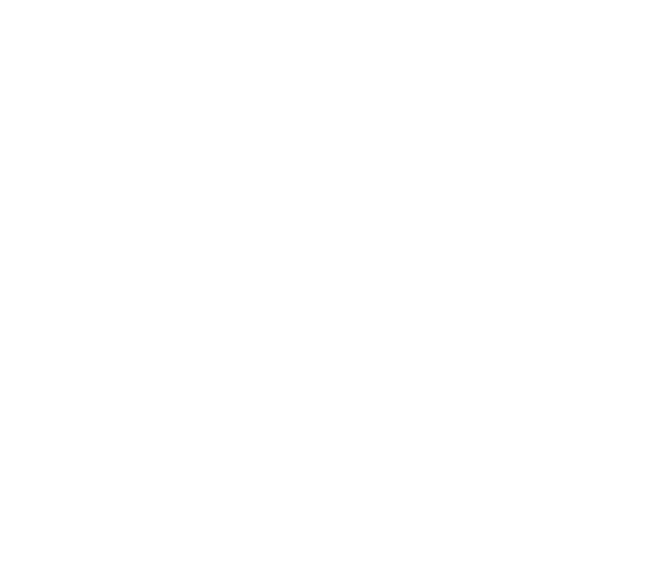
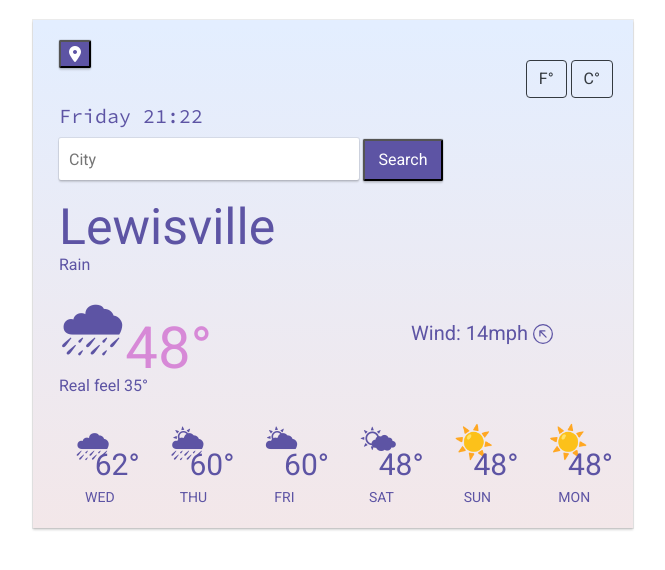
Before and after one commit to PiaLember/Weather-app, a plain HTML site: page index.html in a window 1280 px wide. Shown: the whole page, without its empty margins (52-717 px from the left). Drawn offline with nearby package versions, Linux system fonts and the light colour scheme.

Commit message:
Moved my project

```diff
--- a/index.html
+++ b/index.html
@@ -1,11 +1,132 @@
 <!DOCTYPE html>
-<html lang="en">
-<head>
-  <meta charset="UTF-8">
-  <meta name="viewport" content="width=device-width, initial-scale=1.0">
-  <title>Document</title>
-</head>
-<body>
+<html>
+  <head>
+    <title>Weather</title>
+    <meta charset="UTF-8" />
+    <link
+      rel="stylesheet"
+      href="https://cdn.jsdelivr.net/npm/bootstrap@4.5.3/dist/css/bootstrap.min.css"
+      integrity="sha384-TX8t27EcRE3e/ihU7zmQxVncDAy5uIKz4rEkgIXeMed4M0jlfIDPvg6uqKI2xXr2"
+      crossorigin="anonymous"
+    />
+    <link
+      href="https://fonts.googleapis.com/css2?family=Roboto&family=Source+Code+Pro&family=Source+Sans+Pro&display=swap"
+      rel="stylesheet"
+    />
+    <link rel="stylesheet" href="style.css" />
+    <script
+      src="https://kit.fontawesome.com/704bcb8832.js"
+      crossorigin="anonymous"
+    ></script>
+    <script src="https://unpkg.com/axios/dist/axios.min.js"></script>
+  </head>
+  <body>
+    <div class="container">
+      <div id="weather" class="weather-container">
+        <span class="degree-buttons" id="degree-buttons">
+          <button
+            type="button"
+            class="btn btn-outline-dark fahrenheit"
+            id="fahrenheit"
+          >
+            F°
+          </button>
+          <button
+            type="button"
+            class="btn btn-outline-dark celsius"
+            id="celsius"
+          >
+            C°
+          </button>
+        </span>
 
-</body>
+        <button id="location">
+          <i class="fas fa-map-marker-alt"></i>
+        </button>
+        <h6 id="time">
+          Tuesday 12:53pm
+        </h6>
+
+        <form class="city-search" id="search">
+          <input
+            type="search"
+            placeholder="City"
+            id="city-input"
+            autocomplete="off"
+            outofocus="on"
+          />
+          <input type="submit" value="Search" class="submit-button" />
+        </form>
+
+        <div class="weather-summary">
+          <div class="weather-summary-header">
+            <h1 id="search-outcome">Lewisville</h1>
+            <div class="weather-detail" id="description">Rain</div>
+          </div>
+
+          <div class="float-left weather-emoji" id="icon">
+            🌧
+          </div>
+          <div class="weather-temp weather-temp--today" id="temp">48°</div>
+
+          <div class="real-feel" id="feeling">Real feel 35°</div>
+
+          <div class="wind" id="wind-speed">
+            Wind: 14mph
+            <svg
+              width="1em"
+              height="1em"
+              viewBox="0 0 16 16"
+              class="bi bi-arrow-up-left-circle"
+              fill="currentColor"
+              xmlns="http://www.w3.org/2000/svg"
+            >
+              <path
+                fill-rule="evenodd"
+                d="M8 15A7 7 0 1 0 8 1a7 7 0 0 0 0 14zm0 1A8 8 0 1 0 8 0a8 8 0 0 0 0 16z"
+              />
+              <path
+                fill-rule="evenodd"
+                d="M10.828 10.828a.5.5 0 0 1-.707 0L6.025 6.732V9.5a.5.5 0 0 1-1 0V5.525a.5.5 0 0 1 .5-.5H9.5a.5.5 0 0 1 0 1H6.732l4.096 4.096a.5.5 0 0 1 0 .707z"
+              />
+            </svg>
+          </div>
+        </div>
+        <div class="row weather-week">
+          <div class="col">
+            <div class="forecast-emoji">🌧</div>
+            <div class="forecast-temp">62°</div>
+            <div class="forecast-day">WED</div>
+          </div>
+          <div class="col">
+            <div class="forecast-emoji">🌦</div>
+            <div class="forecast-temp">60°</div>
+            <div class="forecast-day">THU</div>
+          </div>
+          <div class="col">
+            <div class="forecast-emoji">🌥</div>
+            <div class="forecast-temp">60°</div>
+            <div class="forecast-day">FRI</div>
+          </div>
+          <div class="col">
+            <div class="forecast-emoji">🌤</div>
+            <div class="forecast-temp">48°</div>
+            <div class="forecast-day">SAT</div>
+          </div>
+          <div class="col">
+            <div class="forecast-emoji">☀️</div>
+            <div class="forecast-temp">48°</div>
+            <div class="forecast-day">SUN</div>
+          </div>
+          <div class="col">
+            <div class="forecast-emoji">☀️</div>
+            <div class="forecast-temp">48°</div>
+            <div class="forecast-day">MON</div>
+          </div>
+        </div>
+      </div>
+    </div>
+
+    <script src="script.js"></script>
+  </body>
 </html>
--- /dev/null
+++ b/script.js
@@ -0,0 +1,92 @@
+function formatDate(date) {
+  let hours = date.getHours();
+  if (hours < 10) {
+    hours = `0${hours}`;
+  }
+  let minutes = date.getMinutes();
+  if (minutes < 10) {
+    minutes = `0${minutes}`;
+  }
+
+  let dayIndex = date.getDay();
+  let days = [
+    "Sunday",
+    "Monday",
+    "Tuesday",
+    "Wednesday",
+    "Thursday",
+    "Friday",
+    "Saturday"
+  ];
+  let day = days[dayIndex];
+
+  return `${day} ${hours}:${minutes}`;
+}
+function fahrenheitButton(event) {
+  event.preventDefault();
+  let temperature = document.querySelector("#temp");
+  temperature.innerHTML = 51;
+}
+function celsiusButton(event) {
+  event.preventDefault();
+  let temperature = document.querySelector("#temp");
+  temperature.innerHTML = 11;
+}
+
+let dateElement = document.querySelector("#time");
+let currentTime = new Date();
+dateElement.innerHTML = formatDate(currentTime);
+
+let fButton = document.querySelector("#fahrenheit");
+fButton.addEventListener("click", fahrenheitButton);
+let cButton = document.querySelector("#celsius");
+cButton.addEventListener("click", celsiusButton);
+
+//Week 5 homework:
+function showTemperature(response) {
+  console.log(response.data);
+  let currentCityElement = document.querySelector("#search-outcome");
+  let currentCity = response.data.name;
+  let description = document.querySelector("#description");
+  let tempElement = document.querySelector("#temp");
+  let realFeel = document.querySelector("#feeling");
+  let feel = Math.round(response.data.main.feels_like);
+  let wind = document.querySelector("#wind-speed");
+  let windSpeed = Math.round(response.data.wind.speed);
+  currentCityElement.innerHTML = `${currentCity}`;
+  description.innerHTML = `${response.data.weather[0].main}`;
+  tempElement.innerHTML = `${Math.round(response.data.main.temp)}°C`;
+  realFeel.innerHTML = `Real feel ${feel}°C`;
+  wind.innerHTML = `Wind: ${windSpeed}m/s`;
+}
+function currentLocation(position) {
+  let apiKey = "ac0f4954f2276c6ad1120e7edce5fa23";
+  let longitude = position.coords.longitude;
+  let latitude = position.coords.latitude;
+  let units = "metric";
+  let apiUrl = `https://api.openweathermap.org/data/2.5/weather?lat=${latitude}&lon=${longitude}&units=${units}&appid=${apiKey}`;
+  axios.get(apiUrl).then(showTemperature);
+}
+
+function showCurrentLocation(event) {
+  navigator.geolocation.getCurrentPosition(currentLocation);
+}
+
+function search(event) {
+  event.preventDefault();
+  let searchInput = document.querySelector("#city-input");
+  let city = document.querySelector("#search-outcome");
+  city.innerHTML = `${searchInput.value}`
+    .trim()
+    .replace(/^\w/, (c) => c.toUpperCase());
+  let cityName = searchInput.value;
+  let apiKey = "ac0f4954f2276c6ad1120e7edce5fa23";
+  let units = "metric";
+  let apiUrl = `https://api.openweathermap.org/data/2.5/weather?q=${cityName}&appid=${apiKey}&units=${units}`;
+  axios.get(apiUrl).then(showTemperature);
+}
+
+let currentButton = document.querySelector("#location");
+currentButton.addEventListener("click", showCurrentLocation);
+let showCity = document.querySelector("#search");
+showCity.addEventListener("submit", search);
--- /dev/null
+++ b/style.css
@@ -0,0 +1,103 @@
+h1 {
+  font-size: 50px;
+}
+h6 {
+  padding-top: 36px;
+  font-family: "Source Code Pro", monospace;
+  color: #5d54a4;
+  font-size: 20px;
+}
+input[type="search"] {
+  border-radius: 2px;
+  border: none;
+  box-shadow: 0 2px 2px 0 rgba(0, 0, 0, 0.16), 0 0 0 1px rgba(0, 0, 0, 0.08);
+  height: 42px;
+  outline: 0;
+  padding: 10px;
+  width: 300px;
+}
+
+.weather-container {
+  background-image: linear-gradient(
+    to top,
+    #f3e7e9 0%,
+    #e3eeff 99%,
+    #e3eeff 100%
+  );
+  box-shadow: 0 2px 2px 0 rgba(0, 0, 0, 0.16), 0 0 0 1px rgba(0, 0, 0, 0.08);
+  margin: 20px 0;
+  max-width: 600px;
+  padding: 20px 20px 20px 26px;
+  font-family: "Roboto", sans-serif;
+}
+
+#location {
+  height: 28px;
+  color: #ffffff;
+  background-color: #5d54a4;
+  border-radius: 2px;
+  width: 32px;
+  box-shadow: 0 2px 2px 0 rgba(0, 0, 0, 0.16), 0 0 0 1px rgba(0, 0, 0, 0.08);
+}
+.city-search {
+  margin-top: 10px;
+}
+.submit-button {
+  height: 42px;
+  color: #ffffff;
+  background-color: #5d54a4;
+  border-radius: 2px;
+  width: 80px;
+  box-shadow: 0 2px 2px 0 rgba(0, 0, 0, 0.16), 0 0 0 1px rgba(0, 0, 0, 0.08);
+}
+
+.degree-buttons {
+  float: right;
+  right: 0;
+  margin-top: 20px;
+}
+.weather-summary {
+  color: #5d54a4;
+  margin-top: 16px;
+}
+
+.weather-detail {
+  margin-top: -12px;
+}
+.weather-emoji {
+  font-size: 60px;
+  float: left;
+}
+.weather-temp {
+  font-size: 58px;
+  padding-top: 28px;
+  color: #d789d7;
+}
+.real-feel {
+  margin-top: -18px;
+}
+.wind {
+  font-size: 20px;
+  color: #5d54a4;
+  float: right;
+  margin-top: -80px;
+  margin-right: 60px;
+}
+.weather-week {
+  margin-top: 20px;
+  margin-left: 1px;
+  color: #5d54a4;
+}
+.forecast-emoji {
+  float: left;
+  font-size: 32px;
+  margin-bottom: -24px;
+}
+.forecast-temp {
+  font-size: 30px;
+  text-align: right;
+}
+.forecast-day {
+  font-size: 14px;
+  padding-left: 10px;
+}
```
